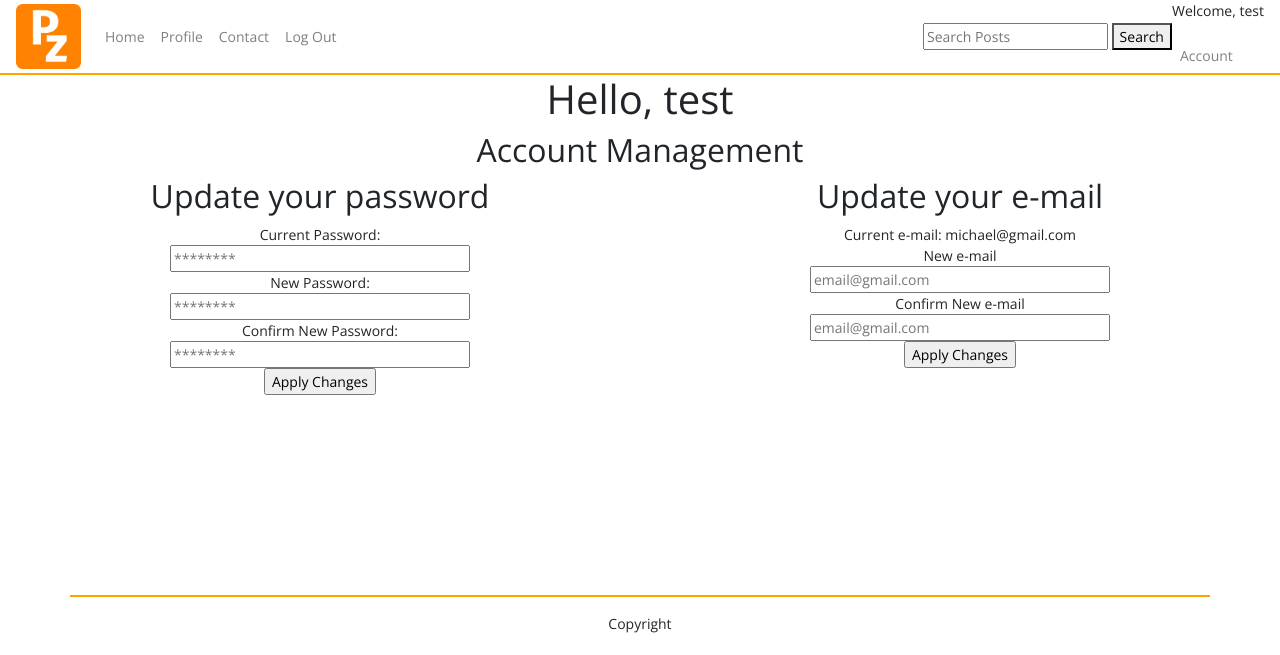
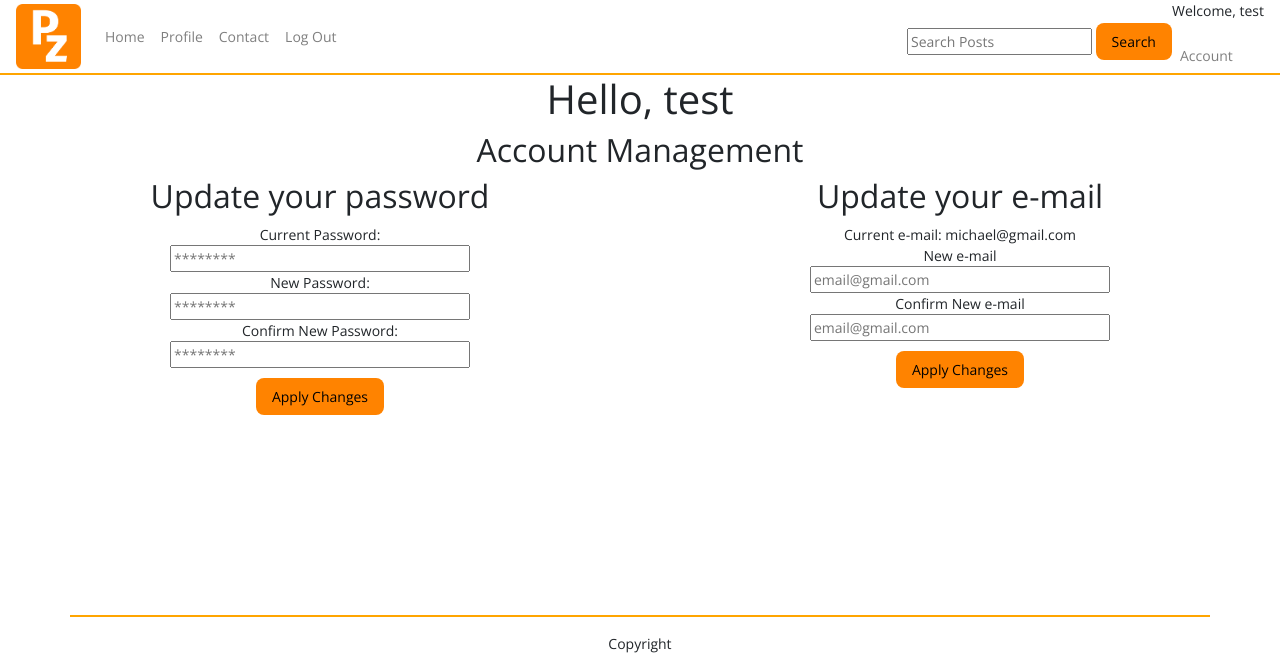
Before and after one commit to Miza-web/PostZone, a Flask app: page /account_settings in a window 1280 px wide. Shown: the top 655 px of the page. Run offline with Flask 3, Linux system fonts and the light colour scheme; a user stored in the database is signed in; data comes from the database, SQL or seed files in the repository; both versions use the stored data as it was after the commit; some libraries are stand-ins or nearby versions.

Commit message:
button styling

```diff
--- a/static/css/style.css
+++ b/static/css/style.css
@@ -89,3 +89,32 @@ body {
 .login_links {
   margin-top: 200px;
 }
+input[type=submit] {
+  background-color: #ff8300;
+  border: none;
+  width: auto;
+  height: auto;
+  padding: 8px 16px;
+  border-radius: 8px;
+  margin-top: 10px;
+}
+button[type=submit] {
+  background-color: #ff8300;
+  border: none;
+  width: auto;
+  height: auto;
+  padding: 8px 16px;
+  border-radius: 8px;
+  margin-top: 10px;
+  color: black;
+}
+button[type=button] {
+  background-color: #ff8300;
+  border: none;
+  width: auto;
+  height: auto;
+  padding: 8px 16px;
+  border-radius: 8px;
+  margin-top: 10px;
+  color: black;
+}
--- a/templates/nav.html
+++ b/templates/nav.html
@@ -13,7 +13,6 @@
         <li class="nav-item">
           <a class="nav-link" href="{{ url_for('profile') }}">Profile</a>
         </li>
-        <!-- Navbar link to open contact form modal -->
         <li class="nav-item">
           <a class="nav-link" href="{{ url_for('contact') }}" data-toggle="modal" data-target="#contactModal">Contact</a>
         </li>
```
Also changed, not shown: database.db.
